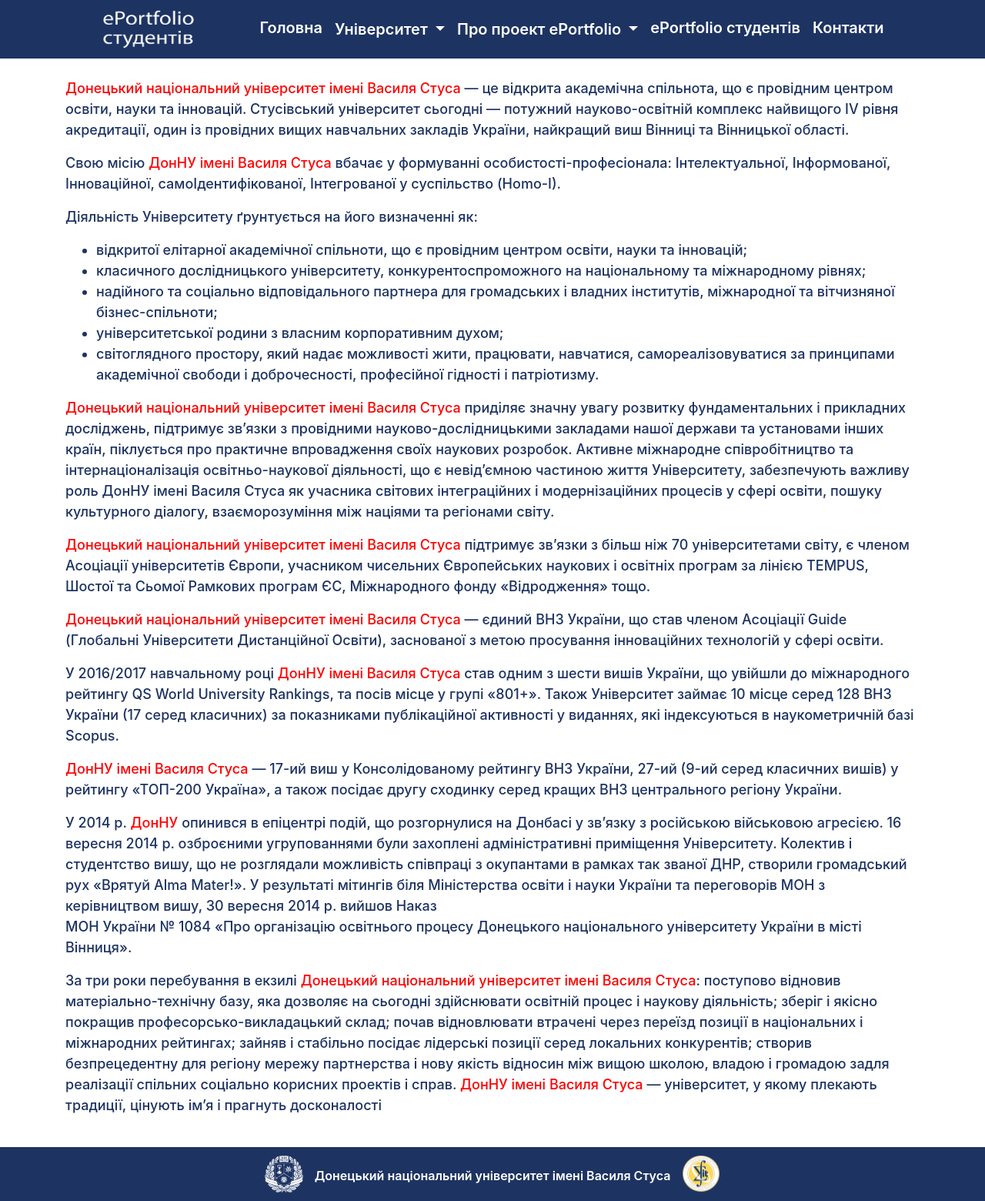
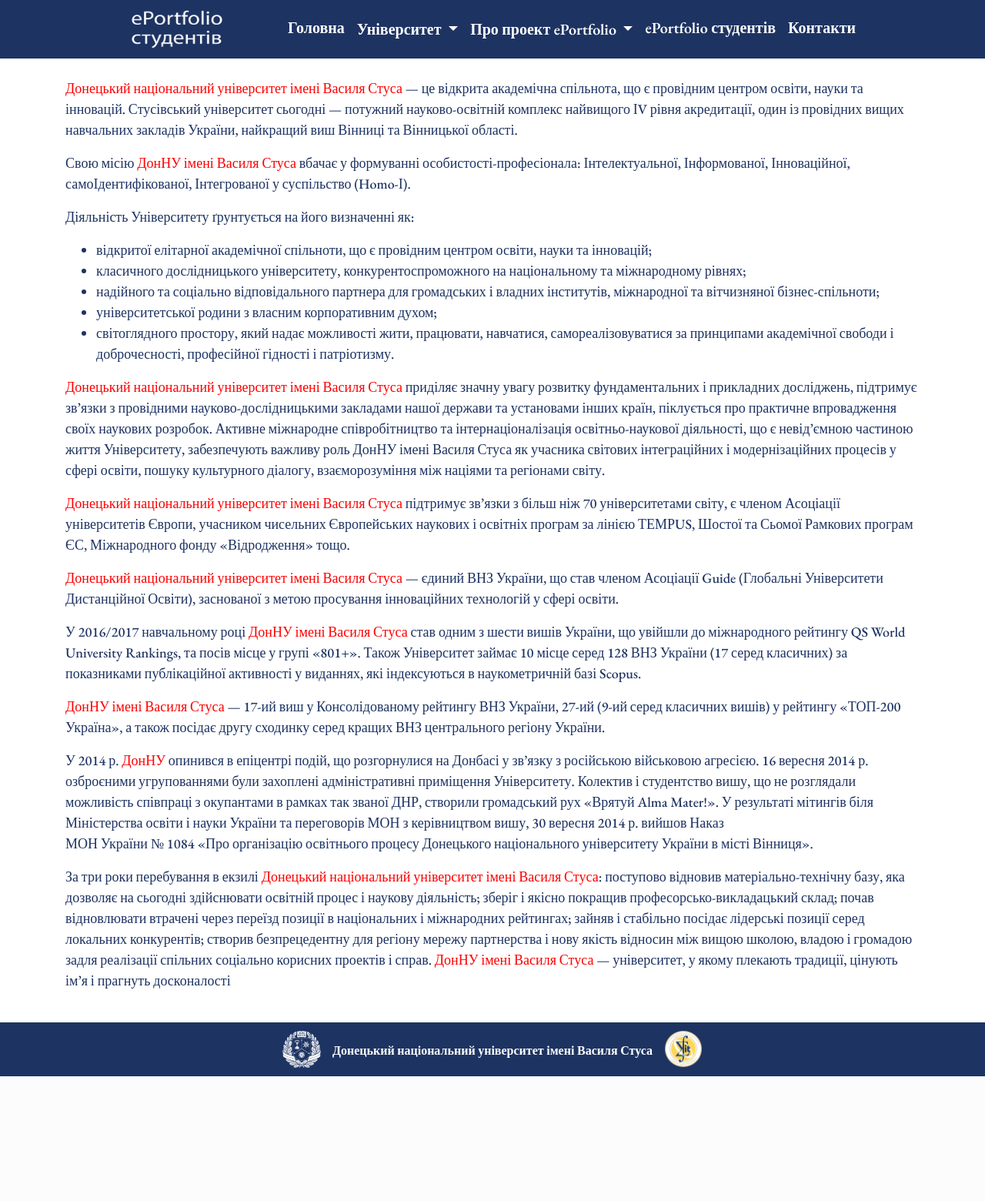
Before and after one commit to artspektor/Final_WoW_Teacher, a PHP site: page /about.html in a window 1280 px wide. Shown: the whole page at 77% size. After the commit the page ends 1398 px from the top, so only its background shows below. Run offline with PHP 8.4, Linux system fonts and the light colour scheme; some libraries are stand-ins or nearby versions.

Commit message:
add font

```diff
--- a/style/style.css
+++ b/style/style.css
@@ -1,3 +1,9 @@
+@import url('https://fonts.googleapis.com/css?family=EB+Garamond:400,500,600,700,800&subset=cyrillic,cyrillic-ext,latin-ext');
+
+body{
+    font-family: 'EB Garamond', serif;
+}
+
 header {
     justify-content: center;
     display: flex;
@@ -34,6 +40,7 @@
 
 .dropdown-item {
     color: white;
+    font-weight: 600;
 }
 
 .nav-link {
```
